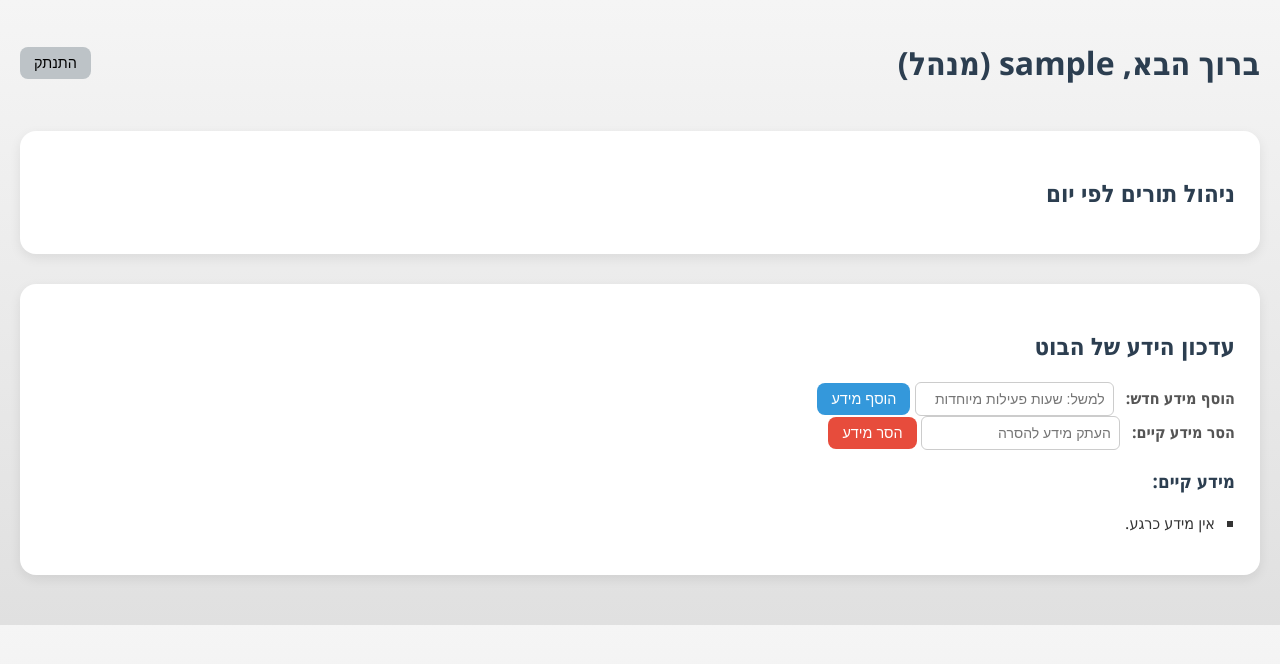
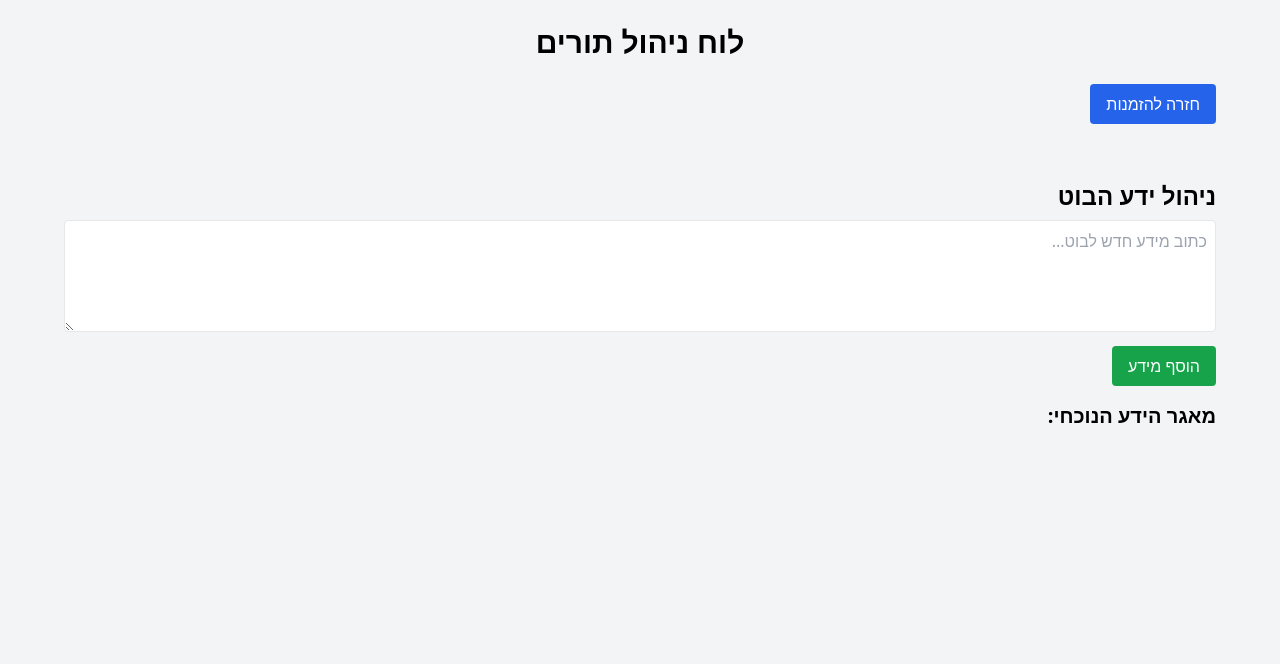
Before and after one commit to Nextwave19/barber, a Flask app: template templates/admin_command.html in a window 1280 px wide. Shown: the top 664 px of the page. Run offline with Flask 3, Linux system fonts and the light colour scheme; the template is opened without the code that fills it, so the values that code supplies are empty; the visitor is signed in with stand-in values (Sample User, id 1); some libraries are stand-ins or nearby versions.

Commit message:
Update admin_command.html

```diff
--- a/templates/admin_command.html
+++ b/templates/admin_command.html
@@ -2,230 +2,97 @@
 <html lang="he" dir="rtl">
 <head>
     <meta charset="UTF-8">
-    <title>ניהול HairBoss</title>
+    <title>לוח ניהול תורים</title>
+    <script src="https://cdn.tailwindcss.com"></script>
     <style>
-        body {
-            font-family: 'Segoe UI', Tahoma, Geneva, Verdana, sans-serif;
-            background: linear-gradient(to bottom, #f5f5f5, #e0e0e0);
-            padding: 20px;
-            margin: 0;
+        .disabled-slot {
+            background-color: #d1d5db !important; /* אפור */
+            color: #4b5563;
         }
-
-        h1, h2, h3 {
-            color: #2c3e50;
+        .accordion-content {
+            display: none;
         }
-
-        .section {
-            background: #ffffff;
-            padding: 25px;
-            border-radius: 16px;
-            margin-bottom: 30px;
-            box-shadow: 0 4px 12px rgba(0,0,0,0.08);
-        }
-
-        .slots-container {
-            display: flex;
-            flex-wrap: wrap;
-            gap: 8px;
-            margin-bottom: 10px;
-        }
-
-        form.inline {
-            display: inline-block;
-            margin: 5px 0;
-        }
-
-        button {
-            padding: 8px 14px;
-            font-size: 0.9em;
-            border-radius: 8px;
-            border: none;
-            cursor: pointer;
-            transition: background 0.2s;
-        }
-
-        button.remove {
-            background: #e74c3c;
-            color: white;
-        }
-
-        button.remove:hover {
-            background: #c0392b;
-        }
-
-        button.add {
-            background: #3498db;
-            color: white;
-        }
-
-        button.add:hover {
-            background: #2980b9;
-        }
-
-        button.logout {
-            background: #bdc3c7;
-            color: black;
-            float: left;
-        }
-
-        button.toggle {
-            background: #f39c12;
-            color: white;
-        }
-
-        button.toggle:hover {
-            background: #e67e22;
-        }
-
-        button.disabled-slot {
-            background: #bdc3c7 !important;
-            color: #7f8c8d;
-        }
-
-        input[type="text"], select {
-            padding: 8px;
-            border-radius: 6px;
-            border: 1px solid #ccc;
-            font-size: 14px;
-        }
-
-        label {
-            margin-left: 8px;
-            font-weight: bold;
-            color: #555;
-        }
-
-        ul {
-            list-style: square;
-            padding-right: 20px;
-        }
-
-        ul li {
-            margin-bottom: 6px;
-            color: #333;
-        }
-
-        hr {
-            margin: 20px 0;
-            border: 0;
-            height: 1px;
-            background: #ddd;
-        }
-
-        .header-container {
-            display: flex;
-            justify-content: space-between;
-            align-items: center;
-            margin-bottom: 25px;
-        }
-
-        .day-button {
-            background: #2ecc71;
-            color: white;
-            padding: 10px;
-            border-radius: 8px;
-            cursor: pointer;
-            margin: 8px 0;
-            display: block;
-        }
-
-        .day-panel {
-            display: none;
-            padding: 10px 0;
-        }
-
-        .day-panel.active {
+        .accordion.open .accordion-content {
             display: block;
         }
     </style>
-    <script>
-        function toggleDayPanel(id) {
-            const panel = document.getElementById(id);
-            panel.classList.toggle('active');
-        }
-    </script>
 </head>
-<body>
+<body class="bg-gray-100 p-6">
+    <div class="max-w-6xl mx-auto">
+        <h1 class="text-3xl font-bold mb-6 text-center">לוח ניהול תורים</h1>
 
-<div class="header-container">
-    <h1>ברוך הבא, {{ session['username'] }} (מנהל)</h1>
-    <form method="GET" action="/logout">
-        <button class="logout">התנתק</button>
-    </form>
-</div>
-
-<div class="section">
-    <h2>ניהול תורים לפי יום</h2>
+        <a href="/" class="inline-block mb-4 px-4 py-2 bg-blue-600 text-white rounded hover:bg-blue-700">חזרה להזמנות</a>
 
         {% for date, times in free_slots.items() %}
-        <div>
-            <button class="day-button" onclick="toggleDayPanel('panel_{{ loop.index }}')">{{ date }} - {{ get_day_name(date) }}</button>
-            <div id="panel_{{ loop.index }}" class="day-panel">
-                <form method="POST" action="/slot" class="inline">
-                    <input type="hidden" name="date" value="{{ date }}">
-                    <input type="hidden" name="time" value="*">
-                    <input type="hidden" name="action" value="remove">
-                    <button class="remove">ביטול כל התורים ליום זה</button>
-                </form>
-
-                <div class="slots-container">
+            <div class="bg-white rounded shadow mb-4 accordion">
+                <button onclick="this.parentElement.classList.toggle('open')" class="w-full px-6 py-4 text-right text-xl font-semibold bg-gray-200 hover:bg-gray-300">
+                    {{ date }} - {{ get_day_name(date) }}
+                </button>
+                <div class="accordion-content px-6 py-4">
+                    <div class="flex flex-wrap gap-2">
                         {% for time in times %}
-                        <form method="POST" action="/slot" class="inline">
+                            <div class="flex items-center gap-2">
+                                <form method="POST" action="/admin_command" class="inline">
+                                    <input type="hidden" name="action" value="toggle">
                                     <input type="hidden" name="date" value="{{ date }}">
                                     <input type="hidden" name="time" value="{{ time }}">
-                            <input type="hidden" name="action" value="toggle">
-                            <button class="toggle {% if time in disabled_slots[date] %}disabled-slot{% endif %}">
-                                {{ time }} {% if time in disabled_slots[date] %}(כבוי){% else %}(פעיל){% endif %}
+                                    <button type="submit"
+                                        class="px-3 py-1 rounded border {% if disabled_slots.get(date) and time in disabled_slots[date] %}disabled-slot{% else %}bg-green-100 hover:bg-green-200{% endif %}">
+                                        {{ time }}
                                     </button>
                                 </form>
-                        <form method="POST" action="/slot" class="inline">
+                                <form method="POST" action="/admin_command" class="inline">
+                                    <input type="hidden" name="action" value="remove">
                                     <input type="hidden" name="date" value="{{ date }}">
                                     <input type="hidden" name="time" value="{{ time }}">
-                            <input type="hidden" name="action" value="remove">
-                            <button class="remove">מחק</button>
+                                    <button type="submit" class="px-2 py-1 text-red-600 border border-red-600 rounded hover:bg-red-100">מחק</button>
                                 </form>
-                    {% endfor %}
-                </div>
-
-                <form method="POST" action="/slot" class="inline">
-                    <input type="hidden" name="date" value="{{ date }}">
-                    <label>הוסף שעה:</label>
-                    <input type="text" name="time" placeholder="למשל 16:30" required>
-                    <input type="hidden" name="action" value="add">
-                    <button class="add">הוסף שעה</button>
-                </form>
-                <hr>
-            </div>
                             </div>
                         {% endfor %}
                     </div>
 
-<div class="section">
-    <h2>עדכון הידע של הבוט</h2>
+                    <form method="POST" action="/admin_command" class="mt-4 flex gap-2 items-center">
+                        <input type="hidden" name="action" value="add">
+                        <input type="hidden" name="date" value="{{ date }}">
+                        <input type="time" name="time" required class="border p-1 rounded">
+                        <button type="submit" class="bg-blue-600 text-white px-3 py-1 rounded hover:bg-blue-700">הוסף שעה</button>
+                    </form>
+                </div>
+            </div>
+        {% endfor %}
 
-    <form method="POST" action="/bot-knowledge">
-        <label>הוסף מידע חדש:</label>
-        <input type="text" name="content" placeholder="למשל: שעות פעילות מיוחדות" required>
-        <input type="hidden" name="action" value="add">
-        <button class="add">הוסף מידע</button>
+        <div class="mt-10">
+            <h2 class="text-2xl font-bold mb-2">ניהול ידע הבוט</h2>
+            <form method="POST" action="/update_knowledge" class="mb-4">
+                <textarea name="new_knowledge" placeholder="כתוב מידע חדש לבוט..." required
+                          class="w-full border p-2 rounded mb-2 h-28"></textarea>
+                <button type="submit" class="bg-green-600 text-white px-4 py-2 rounded hover:bg-green-700">הוסף מידע</button>
             </form>
 
-    <form method="POST" action="/bot-knowledge">
-        <label>הסר מידע קיים:</label>
-        <input type="text" name="content" placeholder="העתק מידע להסרה" required>
-        <input type="hidden" name="action" value="remove">
-        <button class="remove">הסר מידע</button>
+            <h3 class="text-xl font-semibold mb-2">מאגר הידע הנוכחי:</h3>
+            <ul class="list-disc pr-5">
+                {% for item in custom_knowledge %}
+                    <li class="mb-1">
+                        {{ item }}
+                        <form method="POST" action="/remove_knowledge" class="inline">
+                            <input type="hidden" name="item" value="{{ item }}">
+                            <button type="submit" class="text-red-500 hover:underline text-sm ml-2">מחק</button>
                         </form>
-
-    <h3>מידע קיים:</h3>
-    <ul>
-        {% for item in custom_knowledge %}
-            <li>{{ item }}</li>
-        {% else %}
-            <li>אין מידע כרגע.</li>
+                    </li>
                 {% endfor %}
             </ul>
         </div>
+    </div>
 
+    <script>
+        // פתיחה אוטומטית של יום נוכחי (אופציונלי)
+        const accordions = document.querySelectorAll('.accordion');
+        const today = new Date().toISOString().split('T')[0];
+        accordions.forEach(accordion => {
+            if (accordion.querySelector('button').innerText.includes(today)) {
+                accordion.classList.add('open');
+            }
+        });
+    </script>
 </body>
 </html>
```
Lines whose indentation alone changed are shown as unchanged.
